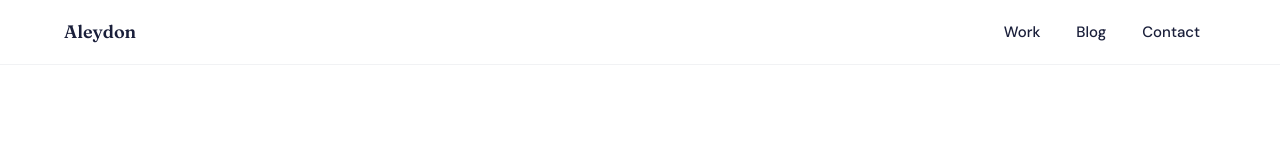
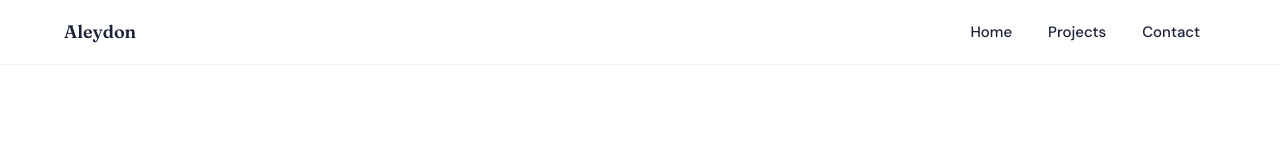
Before and after one commit to Aleydon/Porftfolio, a Next.js app: page / in a window 1280 px wide. Shown: the top 159 px of the page. Built offline with nearby package versions, Linux system fonts and the light colour scheme.

Commit message:
feat: change avatar position and navbar menu label

```diff
--- a/src/components/layout/Header.tsx
+++ b/src/components/layout/Header.tsx
@@ -7,7 +7,7 @@
 
 // Only "Works", "Blog", "Contact" show in the desktop header per the design
 const DESKTOP_NAV = NAV_ITEMS.filter(item =>
-  ['Work', 'Blog', 'Contact'].includes(item.label)
+  ['Home', 'Projects', 'Contact'].includes(item.label)
 );
 
 export default function Header() {
--- a/src/components/sections/HeroSection.tsx
+++ b/src/components/sections/HeroSection.tsx
@@ -15,7 +15,7 @@
          * md+     → flex-row, text left / avatar right
          * xl+     → larger text, taller avatar
          */}
-        <div className="flex flex-col items-center gap-8 text-center md:flex-row md:items-center md:justify-between md:gap-12 md:text-left lg:gap-16 xl:gap-20">
+        <div className="flex flex-col-reverse items-center gap-8 text-center md:flex-row md:items-center md:justify-between md:gap-12 md:text-left lg:gap-16 xl:gap-20">
           {/* ── Text block ─────────────────────────────── */}
           <div className="flex flex-col items-center md:max-w-lg md:items-start lg:max-w-xl xl:max-w-2xl">
             <h1
--- a/src/lib/data.ts
+++ b/src/lib/data.ts
@@ -3,7 +3,7 @@
 export const NAV_ITEMS: NavItem[] = [
   { label: 'Home', href: '/' },
   { label: 'About', href: '/about' },
-  { label: 'Work', href: '/work' },
+  { label: 'Projects', href: '/projects' },
   { label: 'Blog', href: '/blog' },
   { label: 'Contact', href: '/contact' }
 ];
```
